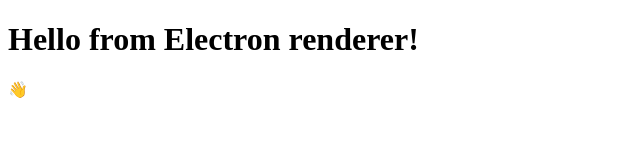
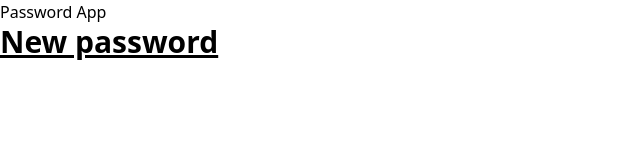
Before and after one commit to shinykiwi/password-app, an Electron app: page index.html in a window 800 px wide. Shown: the whole page, without its empty margins (0-640 px from the left). Drawn offline with Linux system fonts and the light colour scheme.

Commit message:
tailwind

```diff
--- a/index.html
+++ b/index.html
@@ -11,10 +11,21 @@
             http-equiv="X-Content-Security-Policy"
             content="default-src 'self'; script-src 'self'"
     />
-    <title>Hello from Electron renderer!</title>
+    <link href="/dist/output.css" rel="stylesheet">
+    <title>Password App</title>
 </head>
 <body>
-<h1>Hello from Electron renderer!</h1>
-<p>👋</p>
+<div>
+    <div class="">
+        <h1>Password App</h1>
+    </div>
+    <div>
+        <div>
+            <p class="text-3xl font-bold underline">New password</p>
+        </div>
+    </div>
+
+</div>
+
 </body>
 </html>
--- /dev/null
+++ b/input.css
@@ -0,0 +1,3 @@
+@tailwind base;
+@tailwind components;
+@tailwind utilities;
--- a/package.json
+++ b/package.json
@@ -17,6 +17,7 @@
   "author": "Kira, Zack, Lucas, Chris",
   "license": "ISC",
   "devDependencies": {
-    "electron": "^19.0.0"
+    "electron": "^19.0.0",
+    "tailwindcss": "^3.2.4"
   }
 }
--- /dev/null
+++ b/tailwind.config.js
@@ -0,0 +1,11 @@
+/** @type {import('tailwindcss').Config} */
+module.exports = {
+    darkMode: 'class',
+    content: [
+        "./index.html"
+    ],
+    theme: {
+        extend: {},
+    },
+    plugins: [],
+}
```
Also changed, not shown: dist/output.css (added), 2 other files.
